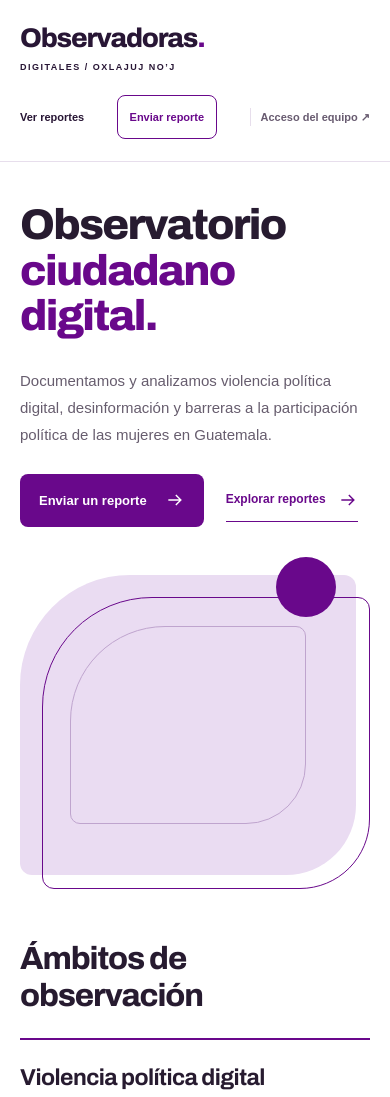
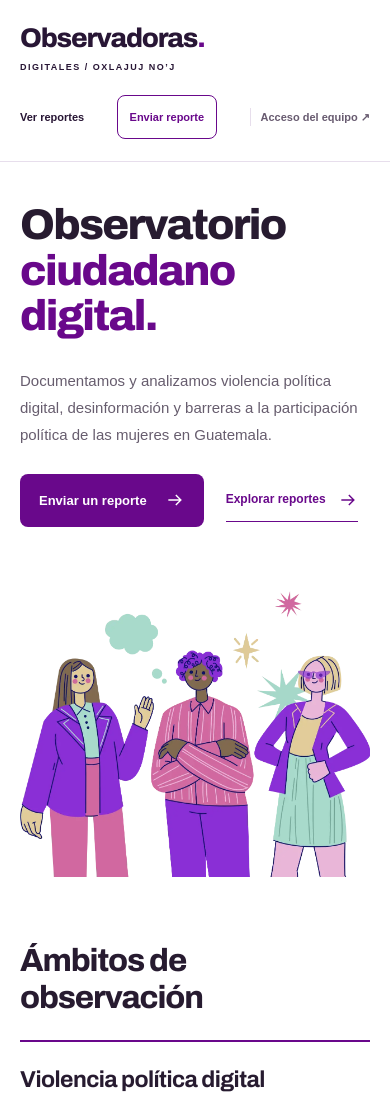
Before and after one commit to ozk404/observadoras, a Next.js app: page / in a window 390 px wide. Shown: the top 1097 px of the page. Built offline with nearby package versions, Linux system fonts and the light colour scheme.

Commit message:
Integrate provided hero illustration on landing

```diff
--- a/src/app/home.module.css
+++ b/src/app/home.module.css
@@ -100,39 +100,16 @@
   border-color: var(--home-ink);
 }
 .art {
-  min-height: 450px;
-  position: relative;
-  isolation: isolate;
-  background: var(--home-lavender);
-  border-radius: 160px 16px 105px 16px;
-  margin-right: 18px;
+  min-width: 0;
+  display: flex;
+  align-items: center;
+  justify-content: center;
 }
-.art::before {
-  content: "";
-  position: absolute;
-  inset: 28px -18px -18px 28px;
-  border: 1px solid var(--brand);
-  border-radius: inherit;
-  z-index: -1;
-}
-.art::after {
-  content: "";
-  position: absolute;
-  width: 80px;
-  height: 80px;
-  border-radius: 50%;
-  background: var(--brand);
-  top: -18px;
-  right: 30px;
-}
-.artInset {
-  position: absolute;
-  left: 15%;
-  top: 17%;
-  width: 70%;
-  height: 66%;
-  border: 1px solid #bfa4ce;
-  border-radius: 95px 10px 60px 10px;
+.heroIllustration {
+  display: block;
+  width: 100%;
+  height: auto;
+  object-fit: contain;
 }
 .about {
   border: 1px solid var(--home-line);
@@ -342,10 +319,6 @@
   .hero h1 {
     font-size: 50px;
   }
-  .art {
-    min-height: 380px;
-    border-top-left-radius: 120px;
-  }
   .program {
     padding: 40px 30px;
   }
@@ -427,17 +400,8 @@
     font-size: 12px;
   }
   .art {
-    min-height: 300px;
-    border-radius: 110px 12px 70px 12px;
-    margin-right: 14px;
-  }
-  .art::before {
-    inset: 22px -14px -14px 22px;
-  }
-  .art::after {
-    height: 60px;
-    width: 60px;
-    right: 20px;
+    width: min(100%, 480px);
+    margin-inline: auto;
   }
   .about {
     grid-template-columns: 1fr;
--- a/src/app/page.tsx
+++ b/src/app/page.tsx
@@ -1,5 +1,7 @@
 import type { Metadata } from "next";
 import Link from "next/link";
+import Image from "next/image";
+import heroIllustration from "../../public/illustrations/hero.webp";
 import { Arrow } from "@/components/icons";
 import styles from "./home.module.css";
 
@@ -29,9 +31,14 @@ export default function Home() {
             </Link>
           </div>
         </div>
-        {/* Reserved for the illustration described in docs/diseno/ADN-V2-PROPUESTA.md. */}
         <div className={styles.art} aria-hidden="true">
-          <div className={styles.artInset} />
+          <Image
+            src={heroIllustration}
+            alt=""
+            preload
+            sizes="(max-width: 720px) calc(100vw - 40px), (max-width: 1000px) 45vw, 608px"
+            className={styles.heroIllustration}
+          />
         </div>
       </section>
       <section className={styles.scope} aria-labelledby="scope-title">
```
Also changed, not shown: public/illustrations/hero.webp (added), 1 other file (tests, documents, lock files or other folders).
